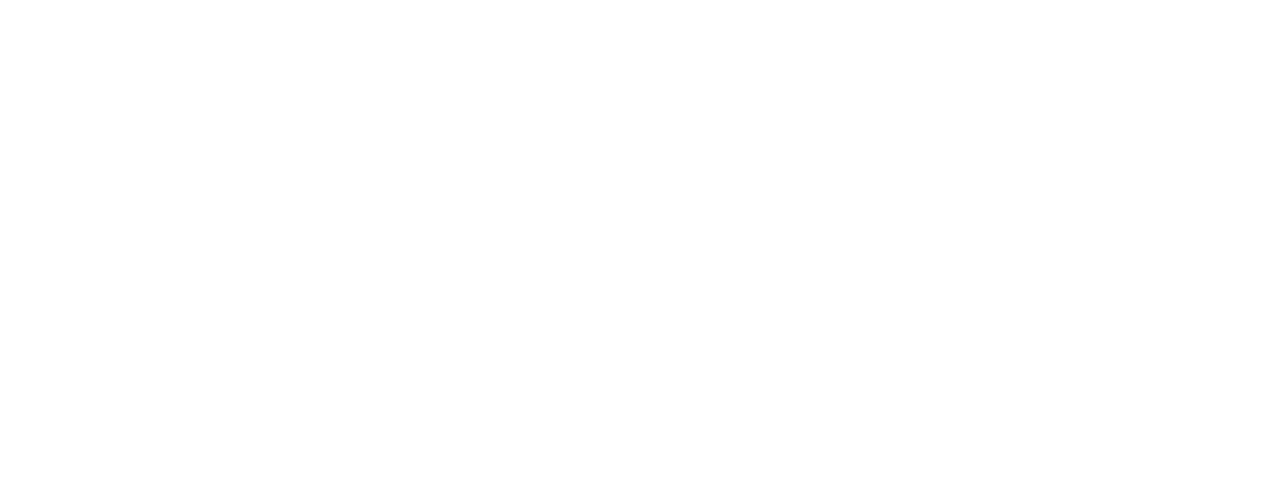
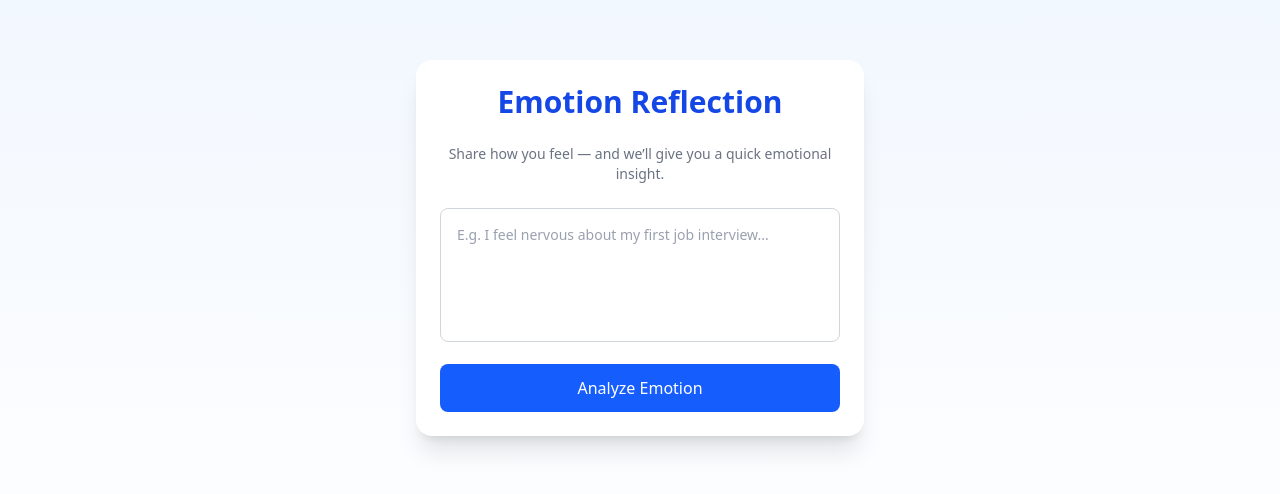
Before and after one commit to AjayGodara2417/emotion-reflector, a Next.js app in the folder emotion-reflector/: page / in a window 1280 px wide. Shown: the part 152-646 px from the top of the page. Built offline with nearby package versions, Linux system fonts and the light colour scheme.

Commit message:
Home page

```diff
--- a/emotion-reflector/src/app/page.tsx
+++ b/emotion-reflector/src/app/page.tsx
@@ -1,7 +1,85 @@
 'use client'
 
+import { useState } from 'react'
+
+type EmotionResponse = {
+  emotion: string
+  confidence: number
+}
+
 export default function HomePage() {
+  const [text, setText] = useState('')
+  const [result, setResult] = useState<EmotionResponse | null>(null)
+  const [loading, setLoading] = useState(false)
+  const [error, setError] = useState<string | null>(null)
+
+  const handleSubmit = async (e: React.FormEvent) => {
+    e.preventDefault()
+    setLoading(true)
+    setError(null)
+    setResult(null)
+
+    try {
+      const res = await fetch('http://127.0.0.1:8000/analyze', {
+        method: 'POST',
+        headers: { 'Content-Type': 'application/json' },
+        body: JSON.stringify({ text }),
+      })
+
+      if (!res.ok) throw new Error('Failed to fetch analysis.')
+
+      const data: EmotionResponse = await res.json()
+      setResult(data)
+    } catch (err: unknown) {
+      if (err instanceof Error) {
+        setError(err.message)
+      } else {
+        setError('Something went wrong.')
+      }
+    } finally {
+      setLoading(false)
+    }
+  }
+
   return (
-    <div></div>
+    <main className="min-h-screen bg-gradient-to-b from-blue-50 to-white flex items-center justify-center px-4 py-12">
+      <div className="w-full max-w-md bg-white shadow-xl rounded-2xl p-6 space-y-6 transition-all">
+        <h1 className="text-3xl font-bold text-center text-blue-700">Emotion Reflection</h1>
+        <p className="text-sm text-gray-500 text-center">
+          Share how you feel — and we’ll give you a quick emotional insight.
+        </p>
+
+        <form onSubmit={handleSubmit} className="space-y-4">
+          <textarea
+            value={text}
+            onChange={(e) => setText(e.target.value)}
+            placeholder="E.g. I feel nervous about my first job interview..."
+            rows={5}
+            className="w-full p-4 border border-gray-300 rounded-lg focus:outline-none focus:ring-2 focus:ring-blue-400 focus:border-transparent transition text-sm resize-none placeholder-gray-400"
+            required
+          />
+          <button
+            type="submit"
+            disabled={loading}
+            className={`w-full py-3 rounded-lg font-medium transition text-white ${
+              loading ? 'bg-blue-300 cursor-not-allowed' : 'bg-blue-600 hover:bg-blue-700'
+            }`}
+          >
+            {loading ? 'Analyzing...' : 'Analyze Emotion'}
+          </button>
+        </form>
+
+        {result && (
+          <div className="bg-blue-50 border border-blue-200 p-4 rounded-lg text-center shadow-sm animate-fade-in">
+            <p className="text-lg font-medium text-blue-800">Emotion: {result.emotion}</p>
+            <p className="text-sm text-blue-600">Confidence: {Math.round(result.confidence * 100)}%</p>
+          </div>
+        )}
+
+        {error && (
+          <p className="text-red-500 text-center text-sm">{error}</p>
+        )}
+      </div>
+    </main>
   )
 }
```
